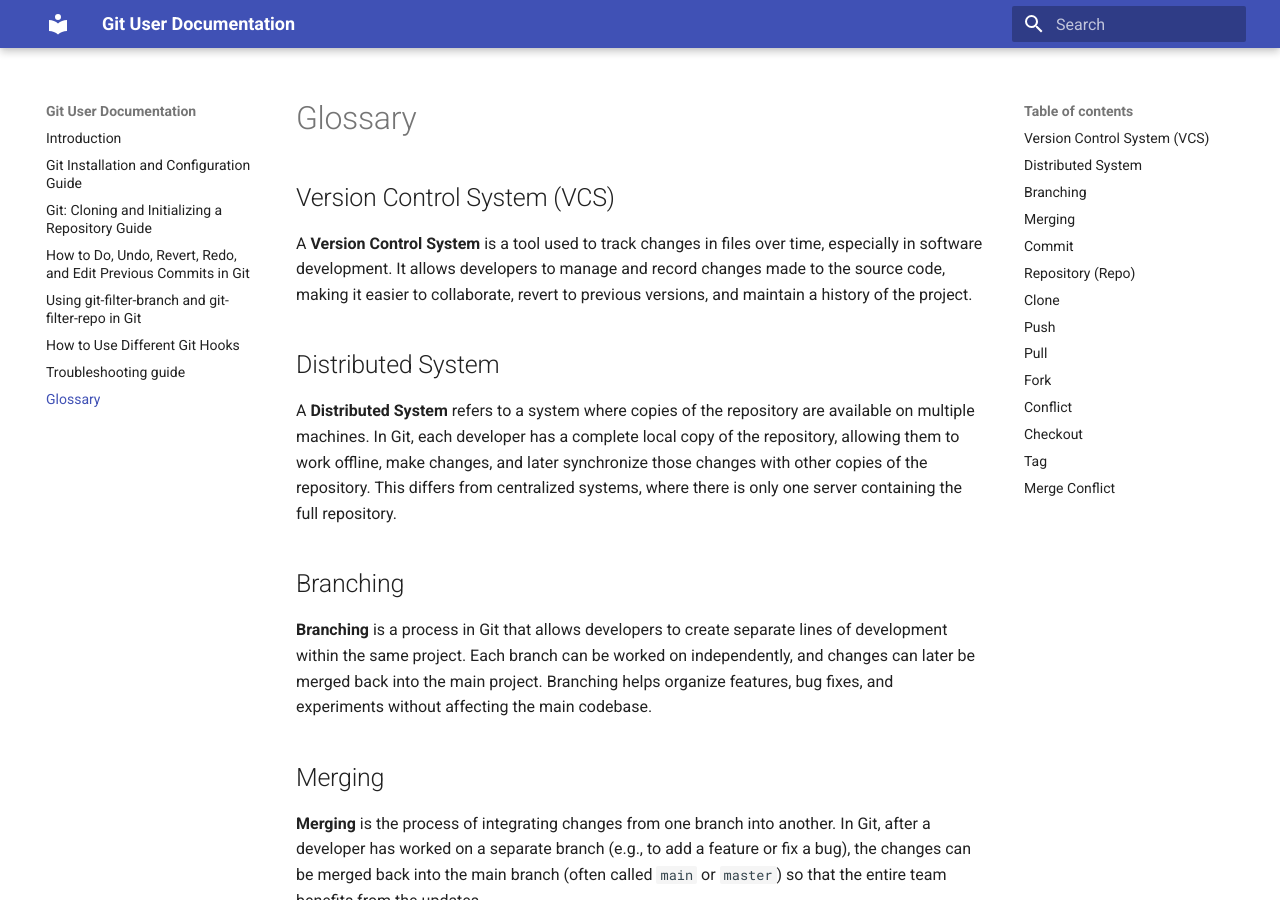
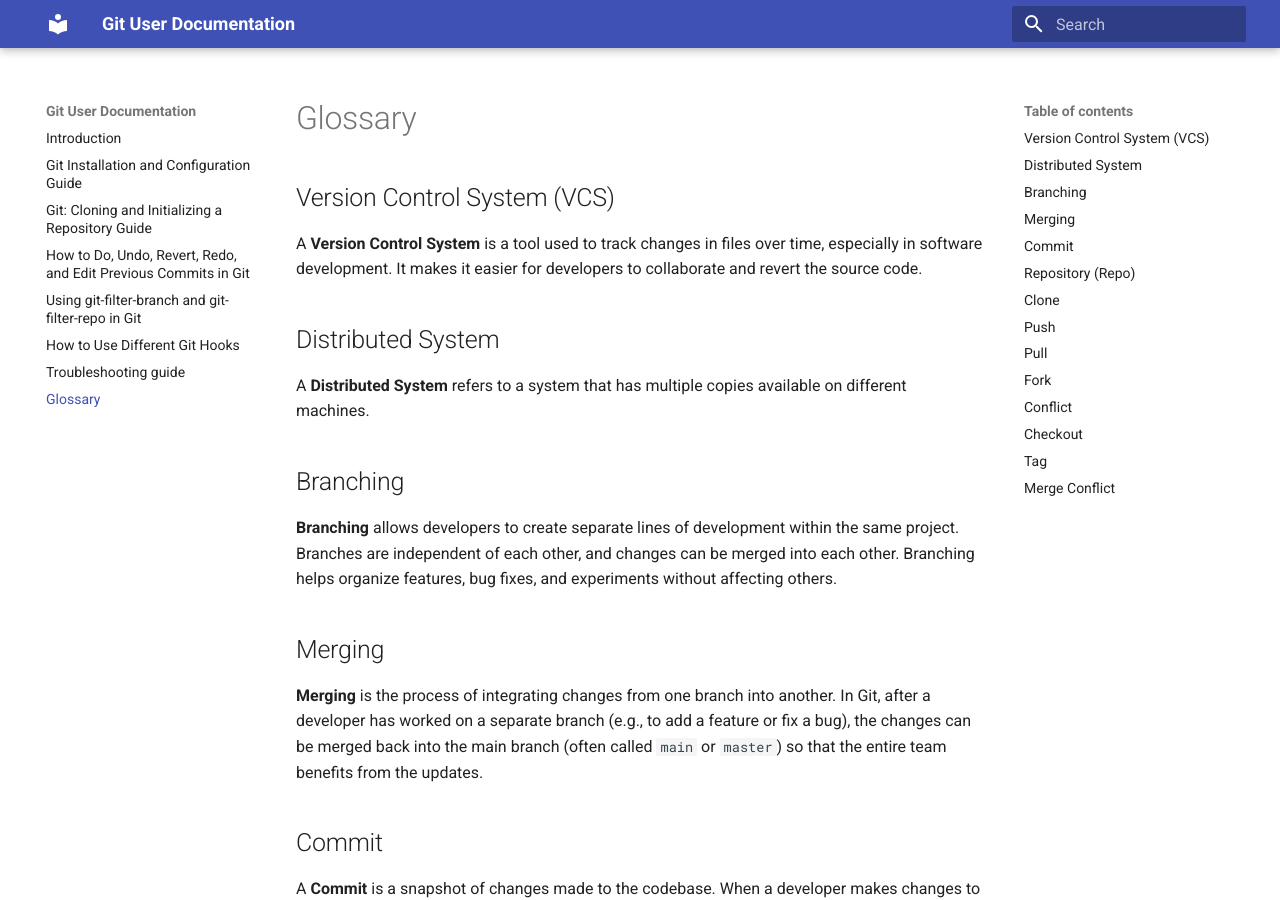
Before and after one commit to BCIT-203/COMM-2216-User-Documentation-Assignment, an MkDocs documentation site: the page built from docs/9-glossary.md, in a window 1280 px wide and 900 px high. Built offline with MkDocs 1.6.1 and Material for MkDocs 9.7.7, drawn with Linux system fonts in a browser that asks for light colours.

Commit message:
update glossary

```diff
--- a/docs/9-glossary.md
+++ b/docs/9-glossary.md
@@ -2,15 +2,15 @@
 
 ## Version Control System (VCS)
 
-   A **Version Control System** is a tool used to track changes in files over time, especially in software development. It allows developers to manage and record changes made to the source code, making it easier to collaborate, revert to previous versions, and maintain a history of the project.
+   A **Version Control System** is a tool used to track changes in files over time, especially in software development. It makes it easier for developers to collaborate and revert the source code.
 
 ## Distributed System
 
-   A **Distributed System** refers to a system where copies of the repository are available on multiple machines. In Git, each developer has a complete local copy of the repository, allowing them to work offline, make changes, and later synchronize those changes with other copies of the repository. This differs from centralized systems, where there is only one server containing the full repository.
+   A **Distributed System** refers to a system that has multiple copies available on different machines.
 
 ## Branching
 
-   **Branching** is a process in Git that allows developers to create separate lines of development within the same project. Each branch can be worked on independently, and changes can later be merged back into the main project. Branching helps organize features, bug fixes, and experiments without affecting the main codebase.
+   **Branching** allows developers to create separate lines of development within the same project. Branches are independent of each other, and changes can be merged into each other. Branching helps organize features, bug fixes, and experiments without affecting others.
 
 ## Merging
 
```
